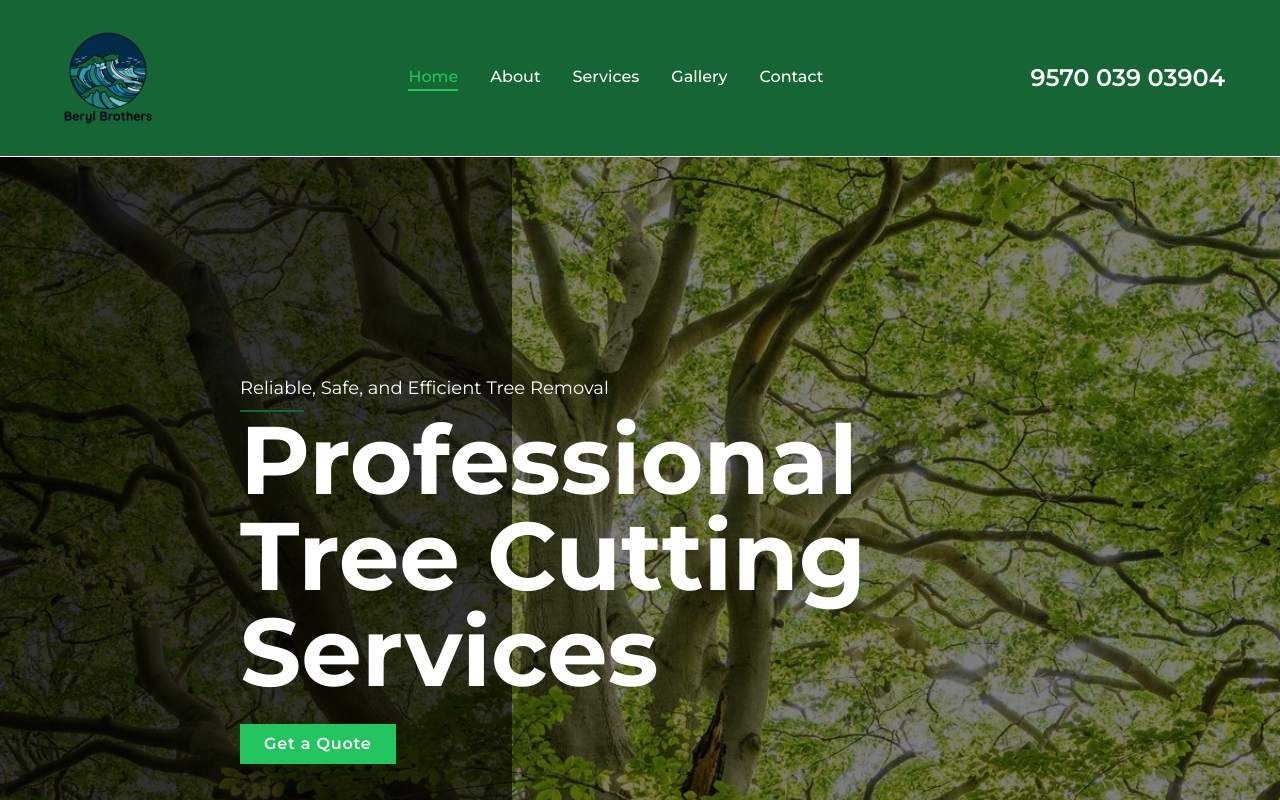
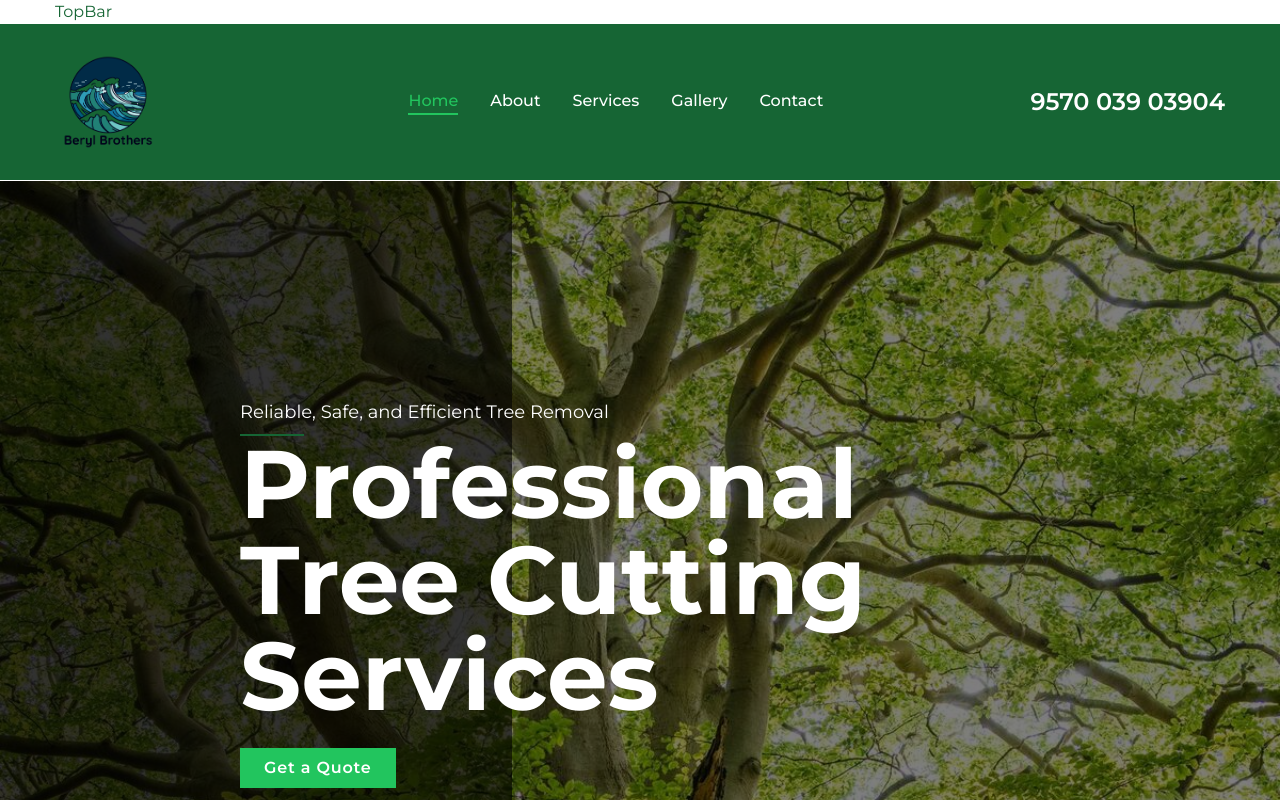
Before and after one commit to BerylBrothers/Paint-Website, a Next.js app: page / in a window 1280 px wide. Shown: the top 800 px of the page. Built offline with nearby package versions, Linux system fonts and the light colour scheme.

Commit message:
Made header sticky and added top bar.

```diff
--- a/app/layout.js
+++ b/app/layout.js
@@ -2,6 +2,7 @@ import { Geist, Geist_Mono, Montserrat } from "next/font/google";
 import "./globals.css";
 import Header from "@/components/Header";
 import Footer from "@/components/Footer";
+import TopBar from "@/components/TopBar";
 
 const geistSans = Geist({
   variable: "--font-geist-sans",
@@ -31,6 +32,7 @@ export default function RootLayout({ children }) {
       </head>
       <body
         className={`${montserrat.variable} antialiased`}>
+          <TopBar />
           <Header/>
         {children}
         <Footer />
--- a/components/Header.jsx
+++ b/components/Header.jsx
@@ -7,7 +7,7 @@ import Image from "next/image";
 
 const Header = () => {
   return (
-    <header className="py-8 xl:py-6 text-white bg-green-800 border-b border-white">
+    <header className="sticky top-0 left-0 right-0 py-8 xl:py-6 text-white bg-green-800 border-b border-white z-50">
       <div className="container mx-auto flex justify-between items-center">
         {/* Logo */}
         <a href={"/"} title="test" className="mr-10">
--- /dev/null
+++ b/components/TopBar.jsx
@@ -0,0 +1,11 @@
+import React from "react";
+
+const TopBar = () => {
+  return (
+    <section className="bg-white text-green-800">
+      <div className="container">TopBar</div>
+    </section>
+  );
+};
+
+export default TopBar;
--- a/package.json
+++ b/package.json
@@ -25,6 +25,7 @@
     "react-countup": "^6.5.3",
     "react-dom": "^19.0.0",
     "react-icons": "^5.5.0",
+    "react-scroll": "^1.9.3",
     "react-scroll-parallax": "^3.4.5",
     "swiper": "^11.2.4",
     "tailwind-merge": "^3.0.2",
```
Also changed, not shown: 1 other file (tests, documents, lock files or other folders).
